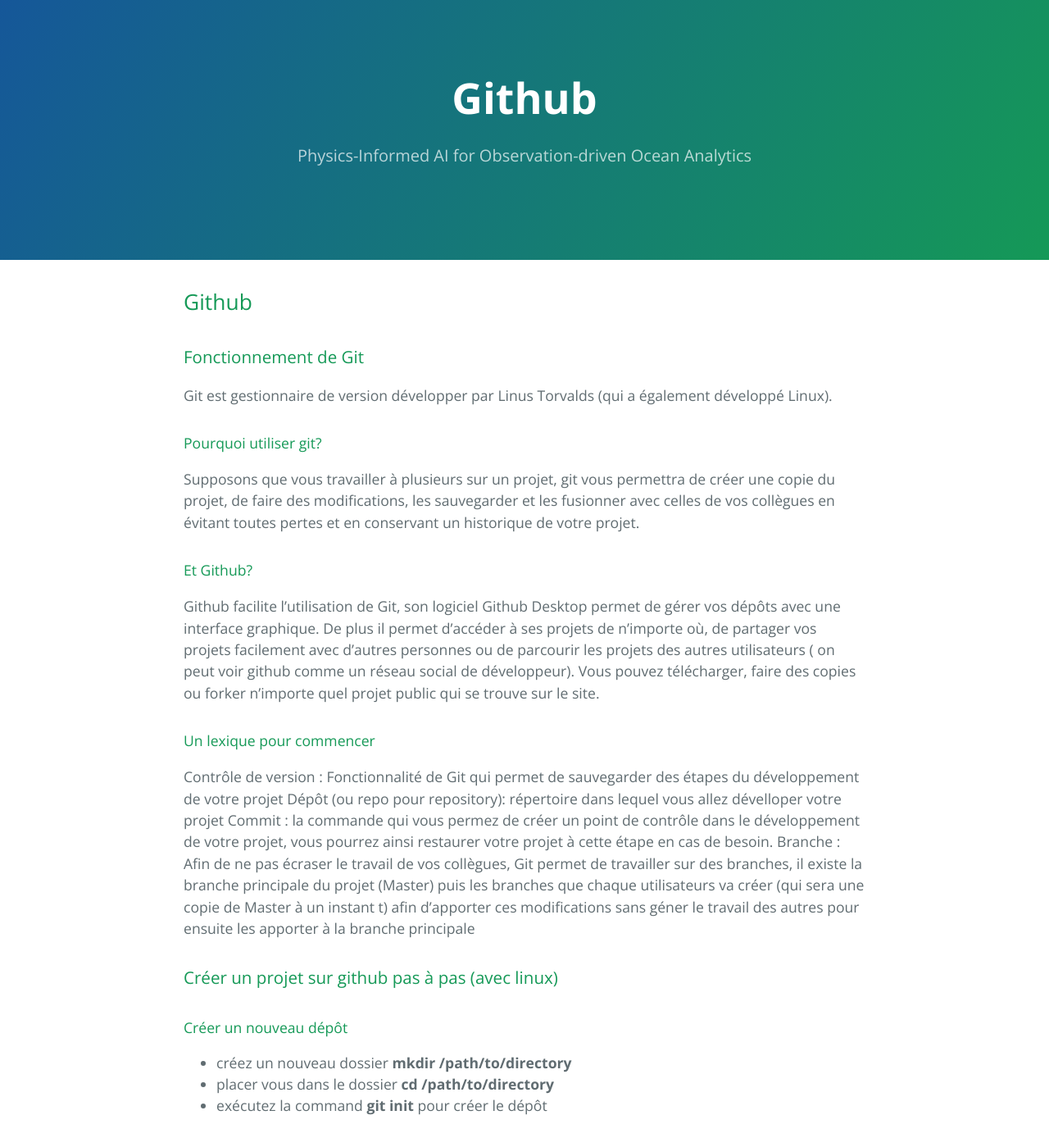
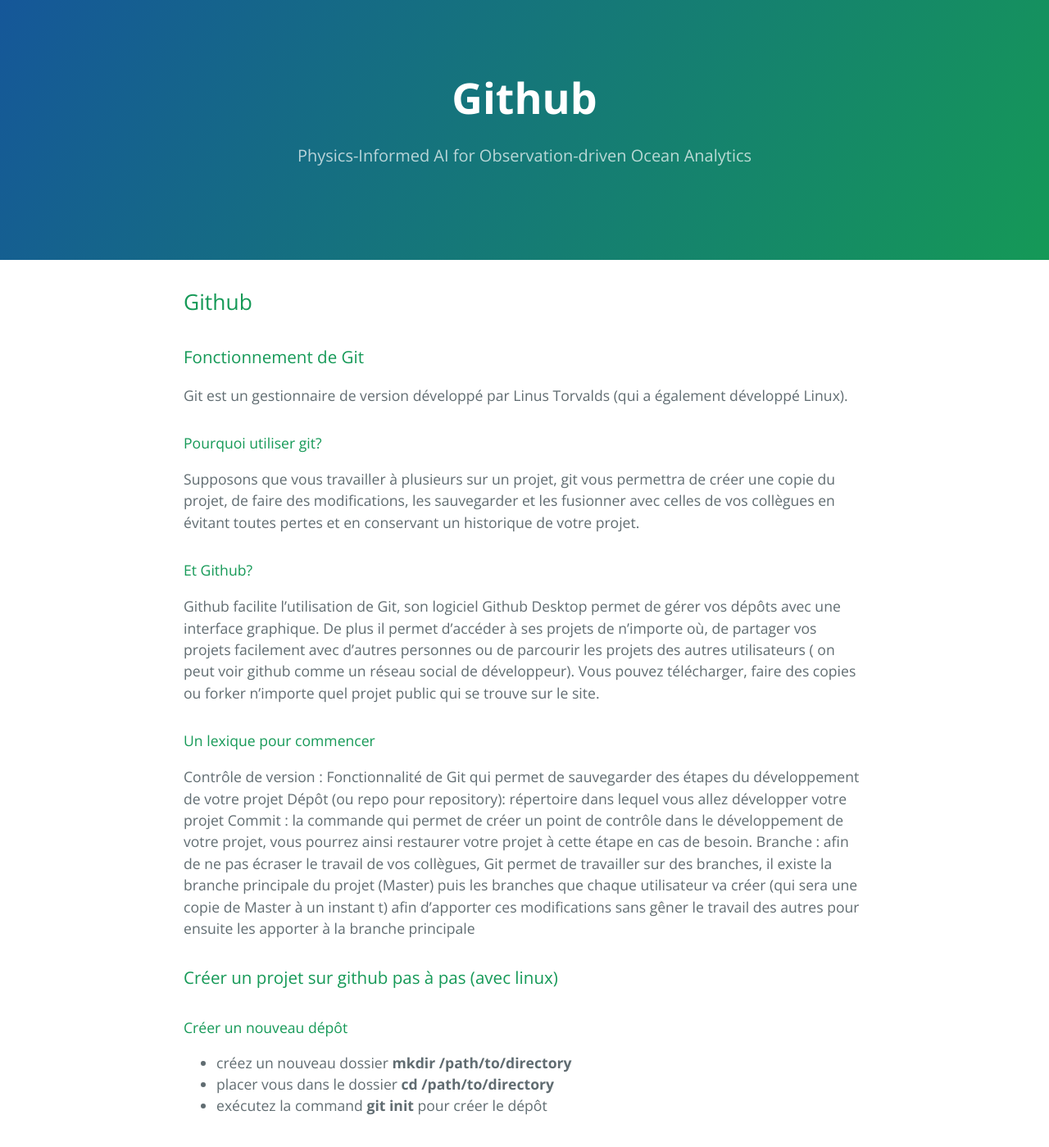
Before and after one commit to CIA-Oceanix/CIA-Oceanix.github.io, a Jekyll site: the page built from git.md, in a window 1280 px wide and 1400 px high. Shown: the whole window at 82% size. Built offline with Jekyll 4.4.1, drawn with Linux system fonts in a browser that asks for light colours; our own code applies the rules of GitHub Pages for plain Markdown files; some of the changed text lies outside the part shown.

Commit message:
Update git.md

```diff
--- a/git.md
+++ b/git.md
@@ -1,7 +1,7 @@
 ## Github
 
 ### Fonctionnement de Git
-Git est gestionnaire de version développer par Linus Torvalds (qui a également développé Linux).
+Git est un gestionnaire de version développé par Linus Torvalds (qui a également développé Linux).
 
 #### Pourquoi utiliser git?
 Supposons que vous travailler à plusieurs sur un projet, git vous permettra de créer une copie du projet, de faire des modifications, les sauvegarder et les fusionner avec celles de vos collègues en évitant toutes pertes et en conservant un historique de votre projet.
@@ -13,9 +13,9 @@
 
 #### Un lexique pour commencer
 Contrôle de version : Fonctionnalité de Git qui permet de sauvegarder des étapes du développement de votre projet
-Dépôt (ou repo pour repository): répertoire dans lequel vous allez dévelloper votre projet
-Commit : la commande qui vous permez de créer un point de contrôle dans le développement de votre projet, vous pourrez ainsi restaurer votre projet à cette étape en cas de besoin.
-Branche : Afin de ne pas écraser le travail de vos collègues, Git permet de travailler sur des branches, il existe la branche principale du projet (Master) puis les branches que chaque utilisateurs va créer (qui sera une copie de Master à un instant t) afin d'apporter ces modifications sans géner le travail des autres pour ensuite les apporter à la branche principale
+Dépôt (ou repo pour repository): répertoire dans lequel vous allez développer votre projet
+Commit : la commande qui permet de créer un point de contrôle dans le développement de votre projet, vous pourrez ainsi restaurer votre projet à cette étape en cas de besoin.
+Branche : afin de ne pas écraser le travail de vos collègues, Git permet de travailler sur des branches, il existe la branche principale du projet (Master) puis les branches que chaque utilisateur va créer (qui sera une copie de Master à un instant t) afin d'apporter ces modifications sans gêner le travail des autres pour ensuite les apporter à la branche principale
 
 
 ### Créer un projet sur github pas à pas (avec linux)
```
Also changed, not shown: other parts of git.md (+1 -1 lines).
